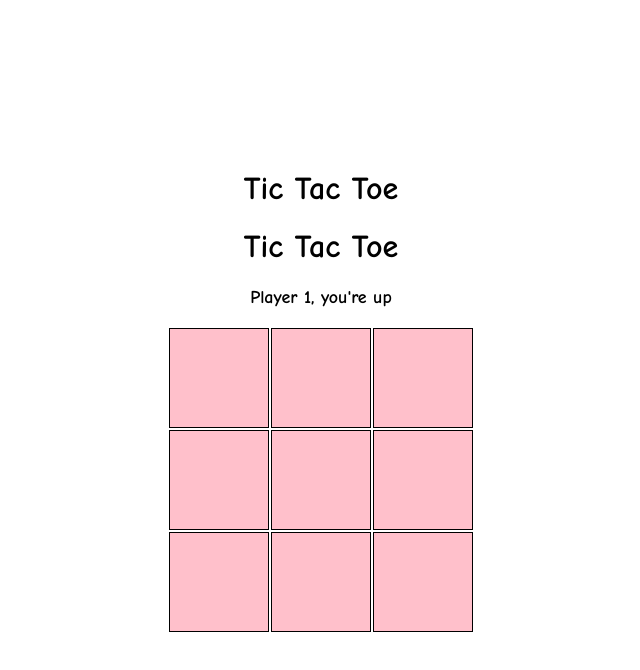
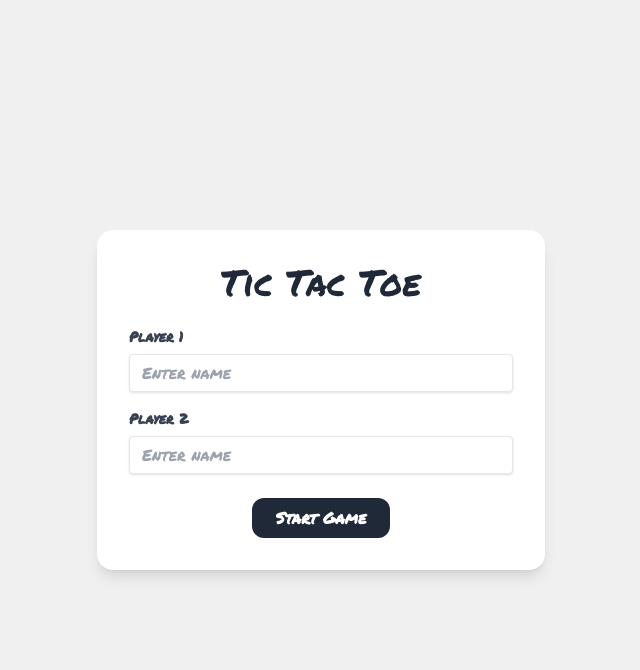
Before and after one commit to acciojob/tictactoe-SayyedAmeenNaqvi, a website: page main.html in a window 1280 px wide. Both pictures are taken after a click on the button "Start Game". Shown: the whole page, without its empty margins (319-959 px from the left). Drawn offline with nearby package versions, Linux system fonts and the light colour scheme.

Commit message:
created a submission

```diff
--- a/main.html
+++ b/main.html
@@ -4,138 +4,157 @@
     <meta charset="UTF-8">
     <meta name="viewport" content="width=device-width, initial-scale=1.0">
     <title>Tic Tac Toe</title>
+    <script src="https://cdn.tailwindcss.com"></script>
     <style>
+        @import url('https://fonts.googleapis.com/css2?family=Permanent+Marker&display=swap');
+        .permanent-marker-regular {
+            font-family: "Permanent Marker", cursive;
+            font-weight: 400;
+            font-style: normal;
+        }
         body {
-      font-family: 'Comic Sans MS', cursive, sans-serif;
+            background-color: #f0f0f0;
             display: flex;
             justify-content: center;
             align-items: center;
             min-height: 100vh;
-      margin: 0;
-      background: #fff;
-    }
-    .container {
-      text-align: center;
-    }
-    input {
-      margin: 5px;
-      padding: 5px;
-    }
-    button {
-      margin-top: 10px;
-      padding: 10px 20px;
-      font-size: 16px;
-      cursor: pointer;
-      border-radius: 8px;
-    }
-    .board {
-      display: none;
-      margin: 20px auto;
-      display: grid;
-      grid-template-columns: repeat(3, 100px);
-      grid-template-rows: repeat(3, 100px);
-      gap: 2px;
-    }
-    .cell {
-      background: pink;
-      display: flex;
-      justify-content: center;
-      align-items: center;
-      font-size: 40px;
-      font-weight: bold;
-      cursor: pointer;
-      border: 1px solid black;
-    }
-    .message {
-      margin: 15px 0;
-      font-size: 18px;
-      font-weight: bold;
         }
     </style>
 </head>
-<body>
-  <div class="container">
-    <!-- Initial Input Section -->
-    <h1>Tic Tac Toe</h1>
-    <div class="input-section">
-      <label>Player 1 <input type="text" id="player-1" placeholder="enter name"></label><br>
-      <label>Player 2 <input type="text" id="player-2" placeholder="enter name"></label><br>
-      <button id="submit">Start Game</button>
+<body class="permanent-marker-regular">
+    <div class="container bg-white p-8 rounded-2xl shadow-lg w-full max-w-md mx-auto flex flex-col items-center">
+        <h1 class="text-4xl text-gray-800 mb-6 permanent-marker-regular">Tic Tac Toe</h1>
+
+        <!-- Player Name Input View -->
+        <div id="setup-view" class="flex flex-col items-center w-full">
+            <div class="mb-4 w-full">
+                <label for="player-1" class="block text-gray-700 text-sm font-bold mb-2">Player 1</label>
+                <input type="text" id="player-1" placeholder="Enter name" class="shadow appearance-none border rounded w-full py-2 px-3 text-gray-700 leading-tight focus:outline-none focus:shadow-outline">
+            </div>
+            <div class="mb-6 w-full">
+                <label for="player-2" class="block text-gray-700 text-sm font-bold mb-2">Player 2</label>
+                <input type="text" id="player-2" placeholder="Enter name" class="shadow appearance-none border rounded w-full py-2 px-3 text-gray-700 leading-tight focus:outline-none focus:shadow-outline">
+            </div>
+            <button id="submit" class="bg-gray-800 hover:bg-gray-700 text-white font-bold py-2 px-6 rounded-xl focus:outline-none focus:shadow-outline transition duration-200 ease-in-out transform hover:scale-105">Start Game</button>
         </div>
 
-    <!-- Game Section -->
-    <div class="game-section" style="display:none;">
-      <h1>Tic Tac Toe</h1>
-      <div class="message"></div>
-      <div class="board">
-        <div class="cell" id="1"></div>
-        <div class="cell" id="2"></div>
-        <div class="cell" id="3"></div>
-        <div class="cell" id="4"></div>
-        <div class="cell" id="5"></div>
-        <div class="cell" id="6"></div>
-        <div class="cell" id="7"></div>
-        <div class="cell" id="8"></div>
-        <div class="cell" id="9"></div>
+        <!-- Game Board View -->
+        <div id="game-view" class="flex flex-col items-center w-full hidden">
+            <div class="message text-2xl text-gray-700 mb-6 text-center"></div>
+            <div class="grid grid-cols-3 gap-4 border border-gray-400 p-2 rounded-lg">
+                <div id="1" class="cell bg-pink-200 w-24 h-24 sm:w-28 sm:h-28 flex items-center justify-center text-5xl font-bold text-gray-800 cursor-pointer rounded-md transition duration-200 ease-in-out hover:bg-pink-300 transform hover:scale-105"></div>
+                <div id="2" class="cell bg-pink-200 w-24 h-24 sm:w-28 sm:h-28 flex items-center justify-center text-5xl font-bold text-gray-800 cursor-pointer rounded-md transition duration-200 ease-in-out hover:bg-pink-300 transform hover:scale-105"></div>
+                <div id="3" class="cell bg-pink-200 w-24 h-24 sm:w-28 sm:h-28 flex items-center justify-center text-5xl font-bold text-gray-800 cursor-pointer rounded-md transition duration-200 ease-in-out hover:bg-pink-300 transform hover:scale-105"></div>
+                <div id="4" class="cell bg-pink-200 w-24 h-24 sm:w-28 sm:h-28 flex items-center justify-center text-5xl font-bold text-gray-800 cursor-pointer rounded-md transition duration-200 ease-in-out hover:bg-pink-300 transform hover:scale-105"></div>
+                <div id="5" class="cell bg-pink-200 w-24 h-24 sm:w-28 sm:h-28 flex items-center justify-center text-5xl font-bold text-gray-800 cursor-pointer rounded-md transition duration-200 ease-in-out hover:bg-pink-300 transform hover:scale-105"></div>
+                <div id="6" class="cell bg-pink-200 w-24 h-24 sm:w-28 sm:h-28 flex items-center justify-center text-5xl font-bold text-gray-800 cursor-pointer rounded-md transition duration-200 ease-in-out hover:bg-pink-300 transform hover:scale-105"></div>
+                <div id="7" class="cell bg-pink-200 w-24 h-24 sm:w-28 sm:h-28 flex items-center justify-center text-5xl font-bold text-gray-800 cursor-pointer rounded-md transition duration-200 ease-in-out hover:bg-pink-300 transform hover:scale-105"></div>
+                <div id="8" class="cell bg-pink-200 w-24 h-24 sm:w-28 sm:h-28 flex items-center justify-center text-5xl font-bold text-gray-800 cursor-pointer rounded-md transition duration-200 ease-in-out hover:bg-pink-300 transform hover:scale-105"></div>
+                <div id="9" class="cell bg-pink-200 w-24 h-24 sm:w-28 sm:h-28 flex items-center justify-center text-5xl font-bold text-gray-800 cursor-pointer rounded-md transition duration-200 ease-in-out hover:bg-pink-300 transform hover:scale-105"></div>
             </div>
+            <button id="reset-button" class="mt-6 bg-gray-800 hover:bg-gray-700 text-white font-bold py-2 px-6 rounded-xl focus:outline-none focus:shadow-outline transition duration-200 ease-in-out transform hover:scale-105 hidden">Play Again</button>
         </div>
     </div>
 
     <script>
-    const submitBtn = document.getElementById("submit");
-    const player1Input = document.getElementById("player-1");
-    const player2Input = document.getElementById("player-2");
-    const inputSection = document.querySelector(".input-section");
-    const gameSection = document.querySelector(".game-section");
-    const message = document.querySelector(".message");
-    const cells = document.querySelectorAll(".cell");
+        document.addEventListener('DOMContentLoaded', () => {
+            const setupView = document.getElementById('setup-view');
+            const gameView = document.getElementById('game-view');
+            const player1Input = document.getElementById('player-1');
+            const player2Input = document.getElementById('player-2');
+            const submitButton = document.getElementById('submit');
+            const messageDiv = document.querySelector('.message');
+            const cells = document.querySelectorAll('.cell');
+            const resetButton = document.getElementById('reset-button');
 
-    let player1, player2, currentPlayer, gameActive;
-    let boardState = Array(9).fill(null);
+            let player1Name = '';
+            let player2Name = '';
+            let currentPlayer = 'X';
+            let gameBoard = ['', '', '', '', '', '', '', '', ''];
+            let isGameOver = false;
 
             const winningCombinations = [
-      [0,1,2], [3,4,5], [6,7,8],
-      [0,3,6], [1,4,7], [2,5,8],
-      [0,4,8], [2,4,6]
+                [0, 1, 2], [3, 4, 5], [6, 7, 8], // Rows
+                [0, 3, 6], [1, 4, 7], [2, 5, 8], // Columns
+                [0, 4, 8], [2, 4, 6]            // Diagonals
             ];
 
-    submitBtn.addEventListener("click", () => {
-      player1 = player1Input.value || "Player 1";
-      player2 = player2Input.value || "Player 2";
-      currentPlayer = player1;
-      gameActive = true;
+            submitButton.addEventListener('click', () => {
+                const p1Name = player1Input.value.trim();
+                const p2Name = player2Input.value.trim();
 
-      inputSection.style.display = "none";
-      gameSection.style.display = "block";
-
-      message.textContent = `${currentPlayer}, you're up`;
+                if (p1Name && p2Name) {
+                    player1Name = p1Name;
+                    player2Name = p2Name;
+                    setupView.classList.add('hidden');
+                    gameView.classList.remove('hidden');
+                    resetGame();
+                } else {
+                    showMessage('Please enter names for both players.');
+                }
             });
 
-    cells.forEach((cell, index) => {
-      cell.addEventListener("click", () => {
-        if (!gameActive || cell.textContent) return;
+            cells.forEach(cell => {
+                cell.addEventListener('click', () => {
+                    const cellIndex = parseInt(cell.id) - 1;
 
-        cell.textContent = currentPlayer === player1 ? "X" : "O";
-        boardState[index] = currentPlayer;
+                    if (gameBoard[cellIndex] === '' && !isGameOver) {
+                        gameBoard[cellIndex] = currentPlayer;
+                        cell.textContent = currentPlayer;
+                        cell.classList.add(currentPlayer === 'X' ? 'text-gray-800' : 'text-purple-800');
 
                         if (checkWin()) {
-          message.textContent = `${currentPlayer}, congratulations you won!`;
-          gameActive = false;
-        } else if (boardState.every(cell => cell)) {
-          message.textContent = "It's a draw!";
-          gameActive = false;
+                            isGameOver = true;
+                            const winnerName = currentPlayer === 'X' ? player1Name : player2Name;
+                            showMessage(`${winnerName} congratulations, you won!`);
+                            resetButton.classList.remove('hidden');
+                        } else if (checkDraw()) {
+                            isGameOver = true;
+                            showMessage("It's a draw!");
+                            resetButton.classList.remove('hidden');
                         } else {
-          currentPlayer = currentPlayer === player1 ? player2 : player1;
-          message.textContent = `${currentPlayer}, you're up`;
+                            currentPlayer = currentPlayer === 'X' ? 'O' : 'X';
+                            const nextPlayerName = currentPlayer === 'X' ? player1Name : player2Name;
+                            showMessage(`${nextPlayerName}, you're up`);
+                        }
                     }
                 });
             });
 
+            resetButton.addEventListener('click', () => {
+                resetGame();
+            });
+
+            function showMessage(msg) {
+                messageDiv.textContent = msg;
+            }
+
             function checkWin() {
                 return winningCombinations.some(combination => {
-        return combination.every(index => boardState[index] === currentPlayer);
+                    return combination.every(index => {
+                        return gameBoard[index] === currentPlayer;
+                    });
                 });
             }
+
+            function checkDraw() {
+                return gameBoard.every(cell => {
+                    return cell !== '';
+                });
+            }
+
+            function resetGame() {
+                gameBoard = ['', '', '', '', '', '', '', '', ''];
+                isGameOver = false;
+                currentPlayer = 'X';
+                cells.forEach(cell => {
+                    cell.textContent = '';
+                    cell.classList.remove('text-purple-800', 'text-gray-800');
+                });
+                showMessage(`${player1Name}, you're up`);
+                resetButton.classList.add('hidden');
+            }
+        });
     </script>
 </body>
 </html>
```
Lines whose indentation alone changed are shown as unchanged.
